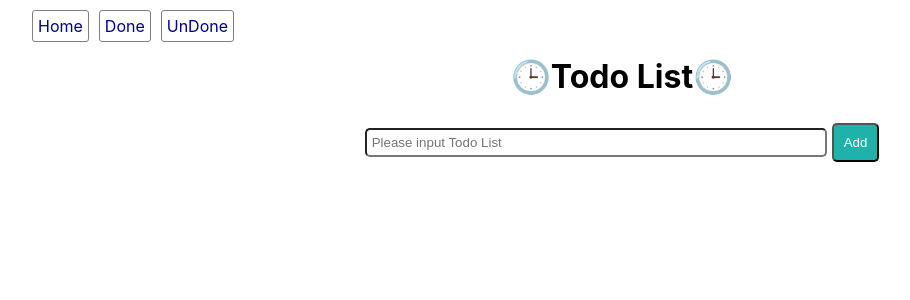
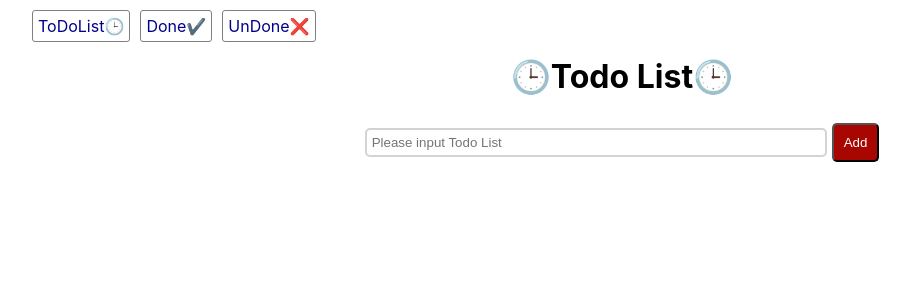
Before and after one commit to anna-tsang/react-todolist, a React (Create React App) app: page / in a window 1280 px wide. Shown: the top 300 px of the page, without its empty margins (18-928 px from the left). Built offline with nearby package versions, Linux system fonts and the light colour scheme.

Commit message:
[react-router][Anna] feat: updated css styling

```diff
--- a/package.json
+++ b/package.json
@@ -7,6 +7,7 @@
     "@testing-library/jest-dom": "^5.16.1",
     "@testing-library/react": "^11.2.7",
     "@testing-library/user-event": "^12.8.3",
+    "axios": "^0.24.0",
     "react": "^17.0.2",
     "react-dom": "^17.0.2",
     "react-redux": "^7.2.6",
--- a/src/App.css
+++ b/src/App.css
@@ -62,3 +62,7 @@
 .navigation{
   text-align: left;
 }
+
+.navigation-tab:hover{
+  background-color: rgb(182, 255, 200);
+}
--- a/src/App.js
+++ b/src/App.js
@@ -16,9 +16,9 @@ function App() {
       <div>
         <nav className="navigation">
           <ul>
-              <Link to="/" className="navigation-tab">Home</Link>
-              <Link to="/Done" className="navigation-tab">Done</Link>
-              <Link to="/UnDone" className="navigation-tab">UnDone</Link>
+              <Link to="/" className="navigation-tab">ToDoList🕒</Link>
+              <Link to="/Done" className="navigation-tab">Done✔️</Link>
+              <Link to="/UnDone" className="navigation-tab">UnDone❌</Link>
           </ul>
         </nav>
         <Switch>
--- a/src/components/ToDoItems.js
+++ b/src/components/ToDoItems.js
@@ -17,7 +17,7 @@ function ToDoItems(props) {
 
     return (
         <div className="todo-item-border" onClick={updateToDo}>
-            <span className={props.done? "done": null } >{props.todoItem}</span>
+            <span className={props.done? "done": null} >{props.todoItem}</span>
             <span><button onClick={deleteToDo} className="delete-button" type="submit">X</button></span>
         </div>
     );
--- a/src/style/ToDoList.css
+++ b/src/style/ToDoList.css
@@ -18,11 +18,15 @@
 }
 
 .button{
-  background-color: lightseagreen;
+  background-color: rgb(168, 6, 0);
   color: white;
   border-radius: 5px;
   padding: 10px;
   margin-left: 5px;
+}
+
+.button:hover{
+  background-color: rgb(17, 85, 0);
 }
 
 .input-field{
@@ -30,6 +34,15 @@
   border-radius: 5px;
   padding: 5px;
   width: 35%;
+  border: 2px solid lightgray;
+}
+
+.input-field:focus{
+  margin-top: 10px;
+  border-radius: 5px;
+  padding: 5px;
+  width: 35%;
+  border: 2px solid darkblue;
 }
 
 .todo-item-border{
@@ -38,6 +51,18 @@
   width: 60%;
   padding: 7px;
   border: 2px solid gray;
+  border-radius: 5px;
+  word-wrap: break-word;
+  text-align: justify;
+  cursor:pointer;
+}
+
+.todo-item-border:hover{
+  margin: auto;
+  margin-top: 10px;
+  width: 60%;
+  padding: 7px;
+  border: 3px solid darkblue;
   border-radius: 5px;
   word-wrap: break-word;
   text-align: justify;
@@ -57,3 +82,7 @@
 .done{
   text-decoration: line-through;
 }
+
+.inline{
+  display:inline-block;
+}
```
Also changed, not shown: 1 other file (tests, documents, lock files or other folders).
